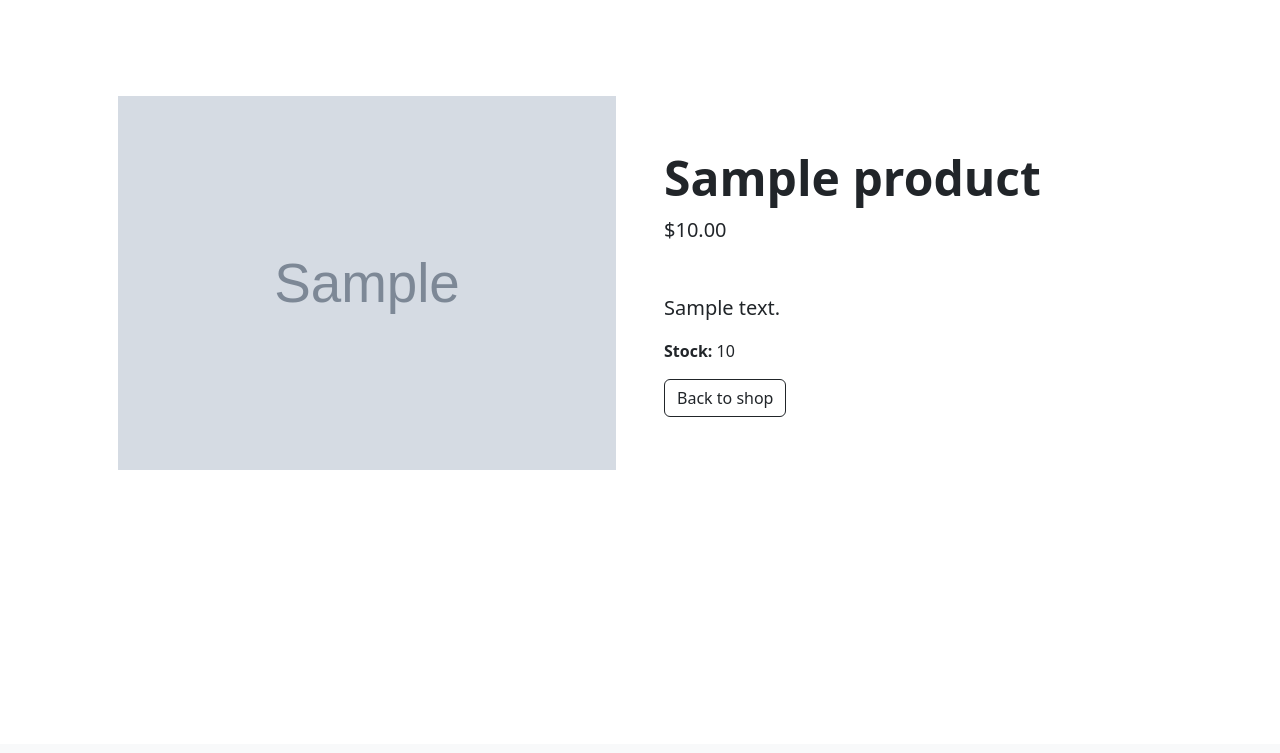
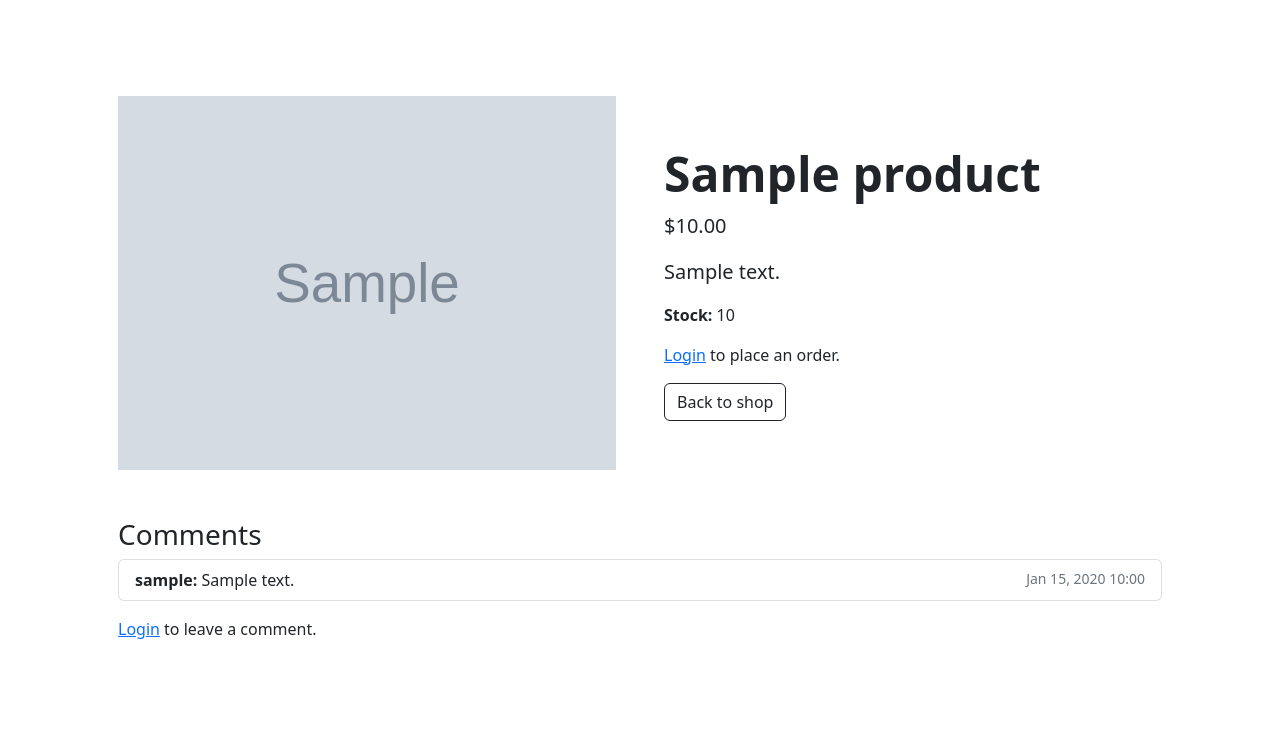
Before and after one commit to jzzkay/shop, a Django app: page /shop/product/1/ in a window 1280 px wide. Shown: the part 56-809 px from the top of the page. Before the commit the page ends 526 px from the top, so only its background shows below. Run offline with Django 5.2, Linux system fonts and the light colour scheme; tables that the repository leaves empty hold one stand-in row (values such as "Sample post"); grey boxes marked "Sample" are stand-in pictures; some libraries are stand-ins or nearby versions.

Commit message:
Added order and comments

```diff
--- a/app/models.py
+++ b/app/models.py
@@ -1,6 +1,7 @@
 from django.db import models
 from decimal import Decimal
 from django.templatetags.static import static
+from django.contrib.auth.models import User
 
 # Create your models here.
 
@@ -42,3 +43,22 @@ class Product(models.Model):
 
     def __str__(self):
         return self.name
+
+class Order(models.Model):
+    user = models.ForeignKey(User, on_delete=models.CASCADE)
+    product = models.ForeignKey(Product, on_delete=models.CASCADE)
+    quantity = models.PositiveIntegerField(default=1)
+    status = models.CharField(max_length=20, default="pending")  # pending, completed
+    created_at = models.DateTimeField(auto_now_add=True)
+
+    def __str__(self):
+        return f"Order {self.id} by {self.user.username}"
+
+class Comment(models.Model):
+    user = models.ForeignKey(User, on_delete=models.CASCADE)
+    product = models.ForeignKey(Product, on_delete=models.CASCADE, related_name='comments')
+    text = models.TextField()
+    created_at = models.DateTimeField(auto_now_add=True)
+
+    def __str__(self):
+        return f"Comment by {self.user.username}"
--- /dev/null
+++ b/app/templates/app/order_success.html
@@ -0,0 +1,6 @@
+{% extends 'app/base.html' %}
+
+{% block content %}
+<h2>Order placed successfully!</h2>
+<a href="{% url 'app:index' %}">Back to shop</a>
+{% endblock %}
--- a/app/templates/app/product_detail.html
+++ b/app/templates/app/product_detail.html
@@ -20,11 +20,13 @@
         <div class="container px-4 px-lg-5 my-5">
             <div class="row gx-4 gx-lg-5 align-items-center">
                 {% if product.image %}
-                    <div class="col-md-6"><img class="card-img-top mb-5 mb-md-0" src="{{ product.image.url }}" alt="{{ product.name }}" /></div>
+                    <div class="col-md-6">
+                        <img class="card-img-top mb-5 mb-md-0" src="{{ product.image.url }}" alt="{{ product.name }}" />
+                    </div>
                 {% endif %}
                 <div class="col-md-6">
                     <h1 class="display-5 fw-bolder">{{ product.name }}</h1>
-                    <div class="fs-5 mb-5">
+                    <div class="fs-5 mb-3">
                         {% if product.discount %}
                             <span class="text-decoration-line-through">${{ product.price }}</span>
                             <span class="ms-2 text-success">${{ product.discounted_price }}</span>
@@ -34,7 +36,50 @@
                     </div>
                     <p class="lead">{{ product.description }}</p>
                     <p><strong>Stock:</strong> {{ product.stock }}</p>
+
+                    {% if user.is_authenticated %}
+                        <form method="post" action="{% url 'app:place_order' product.id %}">
+                            {% csrf_token %}
+                            <div class="mb-3">
+                                <label for="quantity" class="form-label">Quantity:</label>
+                                <input type="number" name="quantity" id="quantity" class="form-control" value="1" min="1" max="{{ product.stock }}">
+                            </div>
+                            <button type="submit" class="btn btn-primary mb-3">Place Order</button>
+                        </form>
+                    {% else %}
+                        <p><a href="{% url 'login' %}">Login</a> to place an order.</p>
+                    {% endif %}
+
                     <a href="{% url 'app:index' %}" class="btn btn-outline-dark mt-auto">Back to shop</a>
+                </div>
+            </div>
+
+            <div class="row mt-5">
+                <div class="col-12">
+                    <h3>Comments</h3>
+                    <ul class="list-group mb-3">
+                        {% for comment in product.comments.all %}
+                            <li class="list-group-item">
+                                <strong>{{ comment.user.username }}:</strong> {{ comment.text }}
+                                <small class="text-muted float-end">{{ comment.created_at|date:"M d, Y H:i" }}</small>
+                            </li>
+                        {% empty %}
+                            <li class="list-group-item">No comments yet.</li>
+                        {% endfor %}
+                    </ul>
+
+                    {% if user.is_authenticated %}
+                        <h4>Add a Comment</h4>
+                        <form method="post" action="{% url 'app:add_comment' product.id %}">
+                            {% csrf_token %}
+                            <div class="mb-3">
+                                <textarea name="text" class="form-control" rows="3" placeholder="Write your comment..."></textarea>
+                            </div>
+                            <button type="submit" class="btn btn-success">Submit Comment</button>
+                        </form>
+                    {% else %}
+                        <p><a href="{% url 'login' %}">Login</a> to leave a comment.</p>
+                    {% endif %}
                 </div>
             </div>
         </div>
--- a/app/urls.py
+++ b/app/urls.py
@@ -10,4 +10,7 @@ urlpatterns = [
     path('add/', views.add_product, name='add_product'),
     path('update/<int:product_id>/', views.update_product, name='update_product'),
     path('delete/<int:product_id>/', views.delete_product, name='delete_product'),
+    path('order/<int:product_id>/', views.place_order, name='place_order'),
+    path('order-success/', views.order_success, name='order_success'),
+    path('comment/<int:product_id>/', views.add_comment, name='add_comment'),
 ]
--- a/app/views.py
+++ b/app/views.py
@@ -1,6 +1,12 @@
 from django.shortcuts import render, redirect, get_object_or_404
 from .models import Category, Product
 from .forms import ProductForm
+from django.contrib.auth.decorators import login_required
+from .models import Order
+from .forms import OrderForm
+from .models import Comment
+from .forms import CommentForm
+
 
 # Create your views here.
 
@@ -54,3 +60,36 @@ def delete_product(request, product_id):
         product.delete()
         return redirect('app:index')
     return render(request, 'app/delete_product.html', {'product': product})
+
+@login_required
+def place_order(request, product_id):
+    product = get_object_or_404(Product, id=product_id)
+    if request.method == 'POST':
+        form = OrderForm(request.POST)
+        if form.is_valid():
+            order = form.save(commit=False)
+            order.user = request.user
+            order.product = product
+            order.save()
+            return redirect('app:order_success')
+    else:
+        form = OrderForm()
+    return render(request, 'app/place_order.html', {'form': form, 'product': product})
+
+def order_success(request):
+    return render(request, 'app/order_success.html')
+
+@login_required
+def add_comment(request, product_id):
+    product = get_object_or_404(Product, id=product_id)
+    if request.method == 'POST':
+        form = CommentForm(request.POST)
+        if form.is_valid():
+            comment = form.save(commit=False)
+            comment.user = request.user
+            comment.product = product
+            comment.save()
+            return redirect('app:product_detail', product_id=product.id)
+    else:
+        form = CommentForm()
+    return render(request, 'app/add_comment.html', {'form': form, 'product': product})
```
Also changed, not shown: app/forms.py (+12 -0 lines), app/templates/app/place_order.html (added, +11 -0 lines), app/migrations/0002_alter_category_options_comment_order.py (added).
